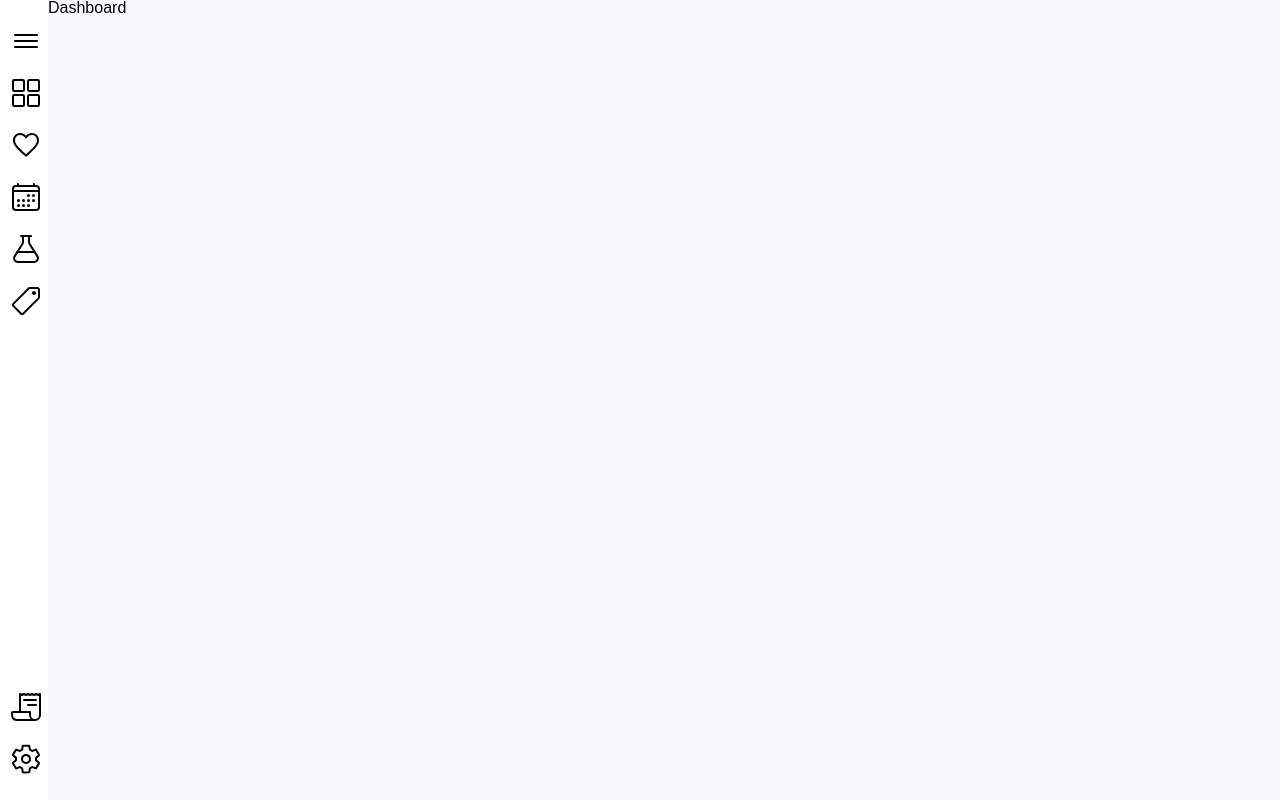
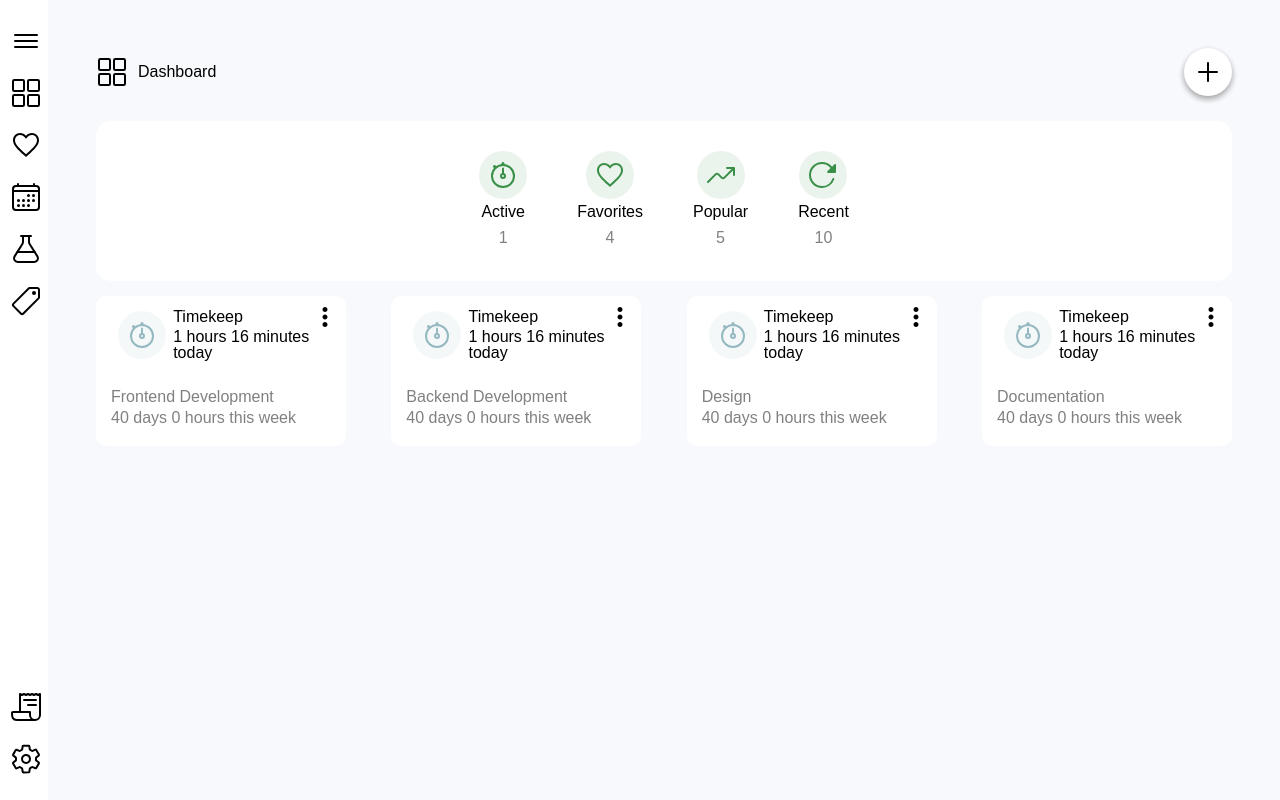
Before and after one commit to AlexGustafsson/timekeep, a Vue app: page / in a window 1280 px wide. Built offline with nearby package versions, Linux system fonts and the light colour scheme; a web font is replaced by a local one.

Commit message:
Implement basic dashboard page

```diff
--- a/src/pages/dashboard.vue
+++ b/src/pages/dashboard.vue
@@ -1,5 +1,90 @@
 <template>
-  <div class="page-dashboard">
-    <h1>Dashboard</h1>
+  <div class="page page-dashboard">
+    <header>
+      <ion-dashboard />
+      <h1>Dashboard</h1>
+      <timekeep-fab />
+    </header>
+    <timekeep-showcase>
+      <timekeep-showcase-item primary="Active" secondary="1">
+        <timekeep-icon>
+          <ion-stopwatch />
+        </timekeep-icon>
+      </timekeep-showcase-item>
+
+      <timekeep-showcase-item primary="Favorites" secondary="4">
+        <timekeep-icon>
+          <ion-favorite />
+        </timekeep-icon>
+      </timekeep-showcase-item>
+
+      <timekeep-showcase-item primary="Popular" secondary="5">
+        <timekeep-icon>
+          <ion-trending />
+        </timekeep-icon>
+      </timekeep-showcase-item>
+
+      <timekeep-showcase-item primary="Recent" secondary="10">
+        <timekeep-icon>
+          <ion-repeat />
+        </timekeep-icon>
+      </timekeep-showcase-item>
+    </timekeep-showcase>
+    <main>
+      <timekeep-time-card v-for="timekeep in timekeeps" @click="timekeep.active = !timekeep.active" :key="timekeep.id" :active="timekeep.active" :group="timekeep.group" :name="timekeep.name" :timeToday="timekeep.timeToday" :timeThisWeek="timekeep.timeThisWeek" />
+    </main>
   </div>
 </template>
+
+<script lang="ts">
+  import IonDashboard from "../components/ion-icons/dashboard.vue";
+  import IonStopwatch from "../components/ion-icons/stopwatch.vue";
+  import IonFavorite from "../components/ion-icons/favorite.vue";
+  import IonRepeat from "../components/ion-icons/repeat.vue";
+  import IonTrending from "../components/ion-icons/trending.vue";
+  import TimekeepFab from "../components/timekeep-fab.vue";
+  import TimekeepIcon from "../components/timekeep-icon/model.vue";
+  import TimekeepShowcase from "../components/timekeep-showcase.vue";
+  import TimekeepShowcaseItem from "../components/timekeep-showcase-item.vue";
+  import TimekeepTimeCard from "../components/timekeep-time-card.vue";
+
+  export default {
+    data() {
+      return {
+        timekeeps: [
+          {id: 0, group: "Timekeep", name: "Frontend Development", timeToday: 4561, timeThisWeek: 3456789, active: false},
+          {id: 1, group: "Timekeep", name: "Backend Development", timeToday: 4561, timeThisWeek: 3456789, active: false},
+          {id: 2, group: "Timekeep", name: "Design", timeToday: 4561, timeThisWeek: 3456789, active: false},
+          {id: 3, group: "Timekeep", name: "Documentation", timeToday: 4561, timeThisWeek: 3456789, active: false},
+        ]
+      }
+    },
+    components: {
+      IonDashboard,
+      IonStopwatch,
+      IonFavorite,
+      IonRepeat,
+      IonTrending,
+      TimekeepFab,
+      TimekeepIcon,
+      TimekeepShowcase,
+      TimekeepShowcaseItem,
+      TimekeepTimeCard
+    }
+  }
+</script>
+
+<style scoped>
+  @import "../style/page.css";
+
+  .page > main {
+    display: grid;
+    grid-template-columns: repeat(4, auto);
+    align-content: space-between;
+    justify-content: space-between;
+  }
+
+  .page .timekeep-time-card {
+    cursor: pointer;
+  }
+</style>
--- /dev/null
+++ b/src/style/page.css
@@ -0,0 +1,15 @@
+.page {
+  padding: 48px;
+}
+
+.page > header {
+  display: flex;
+  flex-direction: row;
+  align-items: center;
+  margin-bottom: 25px;
+}
+
+.page > header h1 {
+  margin: 0 10px;
+  flex-grow: 1;
+}
```
